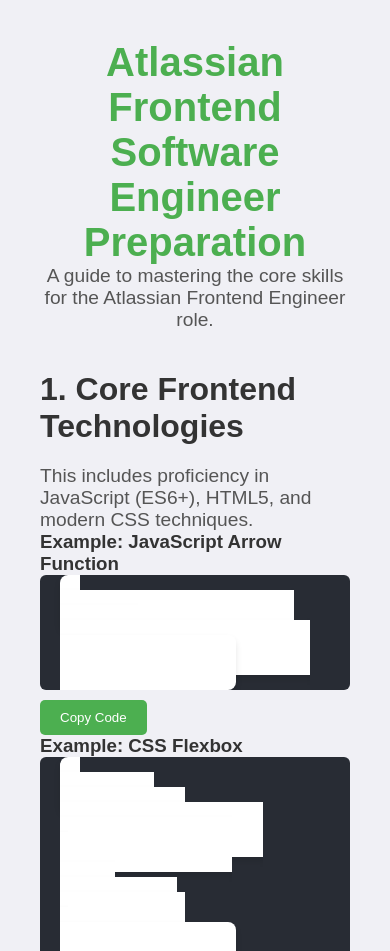
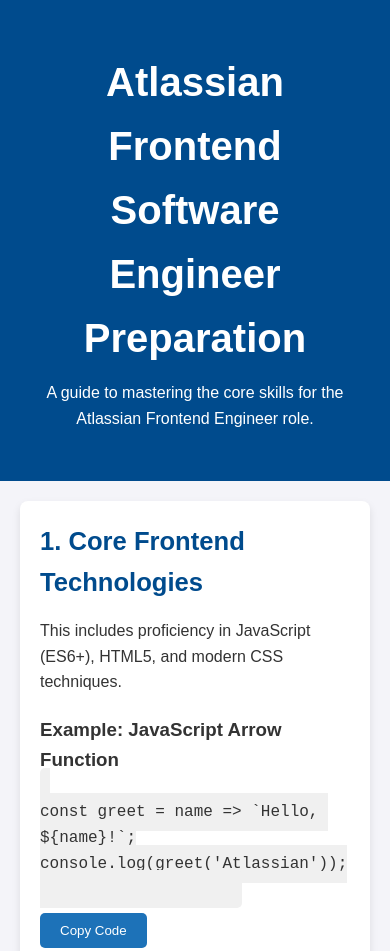
Before and after one commit to dhiraj7kr/Atlassian_Frontend-Software-Engineer_preperation, a plain HTML site: page index.html in a window 390 px wide. Shown: the top 951 px of the page. Drawn offline with Linux system fonts and the light colour scheme.

Commit message:
Update style.css

```diff
--- a/style.css
+++ b/style.css
@@ -1,4 +1,3 @@
-/* General styles */
 * {
     margin: 0;
     padding: 0;
@@ -7,108 +6,101 @@
 
 body {
     font-family: 'Arial', sans-serif;
-  background-color: #f0f0f5;
+    background-color: #f4f4f9;
     color: #333;
-  padding: 40px;
+    line-height: 1.6;
 }
 
 header {
     text-align: center;
-  margin-bottom: 40px;
+    background-color: #004B8D;
+    color: white;
+    padding: 50px 20px;
 }
 
 h1 {
-  font-size: 2.5rem;
-  color: #4CAF50;
+    font-size: 3rem;
+    margin-bottom: 10px;
 }
 
-p {
+.description {
     font-size: 1.2rem;
-  color: #555;
+    margin-top: 0;
 }
 
-/* Section Styling */
-h2 {
-  font-size: 2rem;
-  margin-bottom: 20px;
-  color: #333;
+main {
+    padding: 20px;
+    max-width: 1200px;
+    margin: 0 auto;
 }
 
-.code-block {
-  background-color: #fff;
+section.content {
+    display: grid;
+    grid-template-columns: repeat(auto-fill, minmax(300px, 1fr));
+    gap: 30px;
+}
+
+article {
+    background-color: white;
     border-radius: 8px;
+    box-shadow: 0 4px 8px rgba(0, 0, 0, 0.1);
     padding: 20px;
-  margin: 20px 0;
-  box-shadow: 0 4px 6px rgba(0, 0, 0, 0.1);
+}
+
+article h2 {
+    font-size: 1.8rem;
+    color: #004B8D;
+    margin-bottom: 15px;
+}
+
+code {
+    font-family: 'Courier New', monospace;
+    background-color: #f0f0f0;
+    padding: 10px;
+    border-radius: 5px;
 }
 
 pre {
-  background-color: #282c34;
-  color: #fff;
-  padding: 20px;
-  border-radius: 6px;
-  overflow-x: auto;
     white-space: pre-wrap;
+    word-wrap: break-word;
+}
+
+.code-section {
+    margin-top: 20px;
 }
 
 button.copy-btn {
-  background-color: #4CAF50;
-  color: #fff;
+    background-color: #1D72B8;
+    color: white;
     border: none;
     padding: 10px 20px;
-  margin-top: 10px;
     border-radius: 5px;
     cursor: pointer;
-  transition: background-color 0.3s;
+    margin-top: 10px;
 }
 
 button.copy-btn:hover {
-  background-color: #45a049;
+    background-color: #155a8a;
 }
 
-button.copy-btn:active {
-  background-color: #38703d;
+footer {
+    text-align: center;
+    padding: 20px;
+    background-color: #004B8D;
+    color: white;
+    margin-top: 50px;
 }
 
-/* Layouts for Box Model, Flexbox, and Grid */
-.box {
-  width: 200px;
-  padding: 20px;
-  margin: 20px;
-  border: 5px solid #333;
-  background-color: lightblue;
-  text-align: center;
+@media (max-width: 768px) {
+    h1 {
+        font-size: 2.5rem;
     }
 
-.flex-container {
-  display: flex;
-  justify-content: space-between;
-  margin-top: 20px;
+    article h2 {
+        font-size: 1.6rem;
     }
 
-.flex-item {
-  flex: 1;
-  background-color: lightcoral;
-  padding: 20px;
-  text-align: center;
+    .description {
+        font-size: 1rem;
     }
-
-.grid-container {
-  display: grid;
-  grid-template-columns: repeat(3, 1fr);
-  gap: 10px;
-  margin-top: 20px;
 }
-
-.grid-item {
-  background-color: lightgreen;
-  padding: 20px;
-  text-align: center;
-}
-
-/* Footer */
-footer {
-  text-align: center;
-  margin-top: 40px;
-  color: #777;
-}
```
Lines whose indentation alone changed are shown as unchanged.
